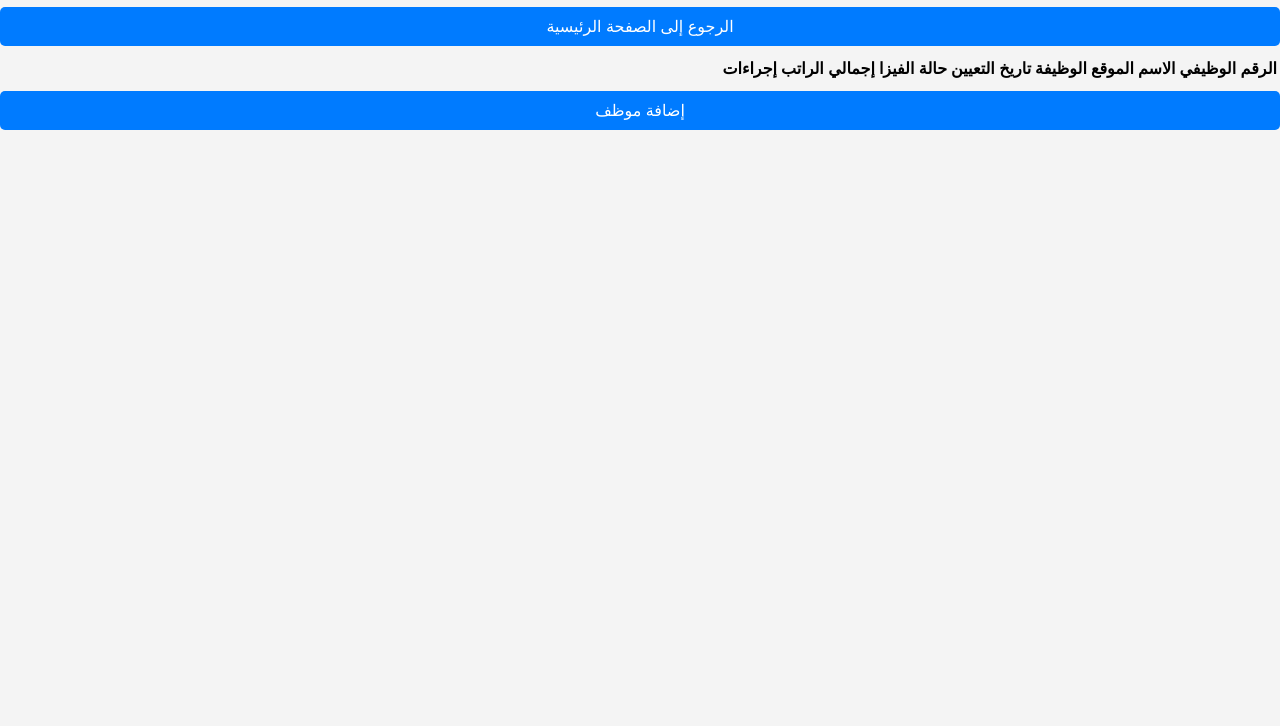
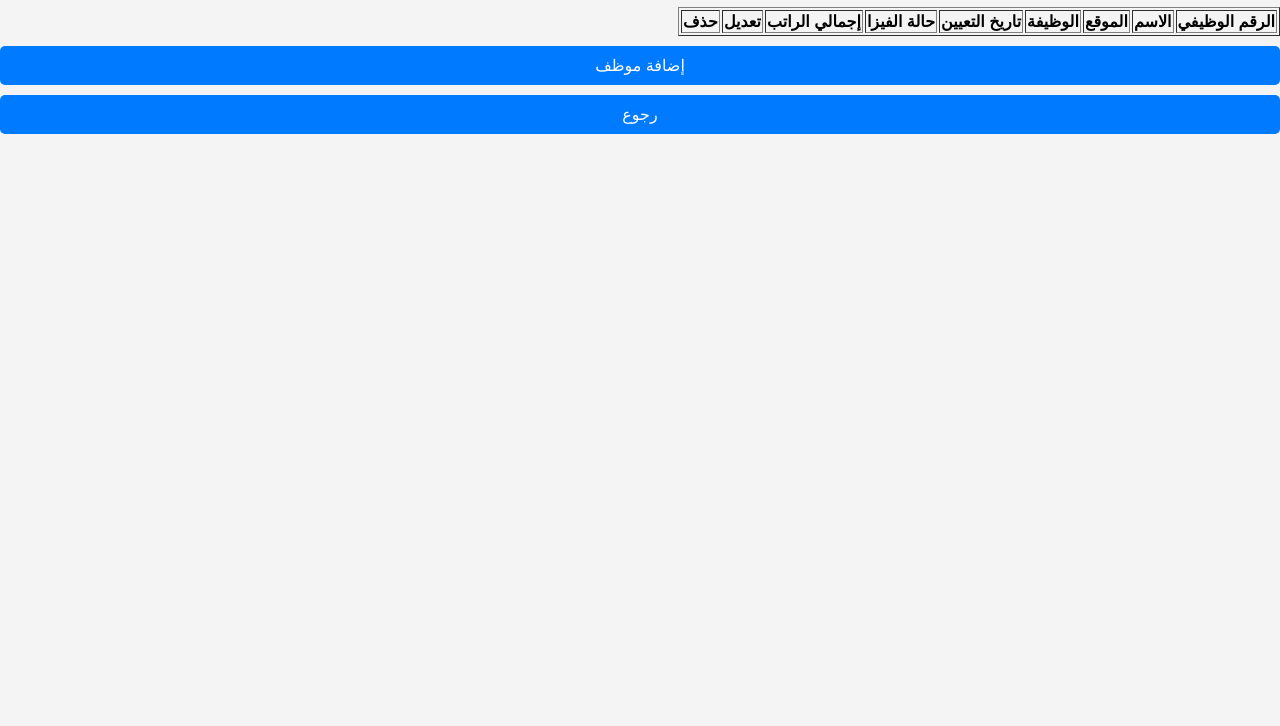
Before and after one commit to Q4izz/ASQ, a plain HTML site: page employees.html in a window 1280 px wide. Shown: the part 74-800 px from the top of the page. Drawn offline with Linux system fonts and the light colour scheme.

Commit message:
Update employees.html

```diff
--- a/employees.html
+++ b/employees.html
@@ -5,11 +5,14 @@
     <meta name="viewport" content="width=device-width, initial-scale=1.0">
     <title>قائمة الموظفين</title>
     <link rel="stylesheet" href="style.css">
+    <script defer src="data.js"></script>
+    <script defer src="script.js"></script>
 </head>
 <body>
+
     <h1>قائمة الموظفين</h1>
-    <button id="back-btn">الرجوع إلى الصفحة الرئيسية</button>
-    <table>
+
+    <table border="1">
         <thead>
             <tr>
                 <th>الرقم الوظيفي</th>
@@ -19,14 +22,15 @@
                 <th>تاريخ التعيين</th>
                 <th>حالة الفيزا</th>
                 <th>إجمالي الراتب</th>
-                <th>إجراءات</th>
+                <th>تعديل</th>
+                <th>حذف</th>
             </tr>
         </thead>
         <tbody id="employee-list"></tbody>
     </table>
-    <button id="add-employee-btn">إضافة موظف</button>
 
-    <script src="data.js"></script>
-    <script src="script.js"></script>
+    <button id="add-employee">إضافة موظف</button>
+    <button id="go-back">رجوع</button>
+
 </body>
 </html>
```
